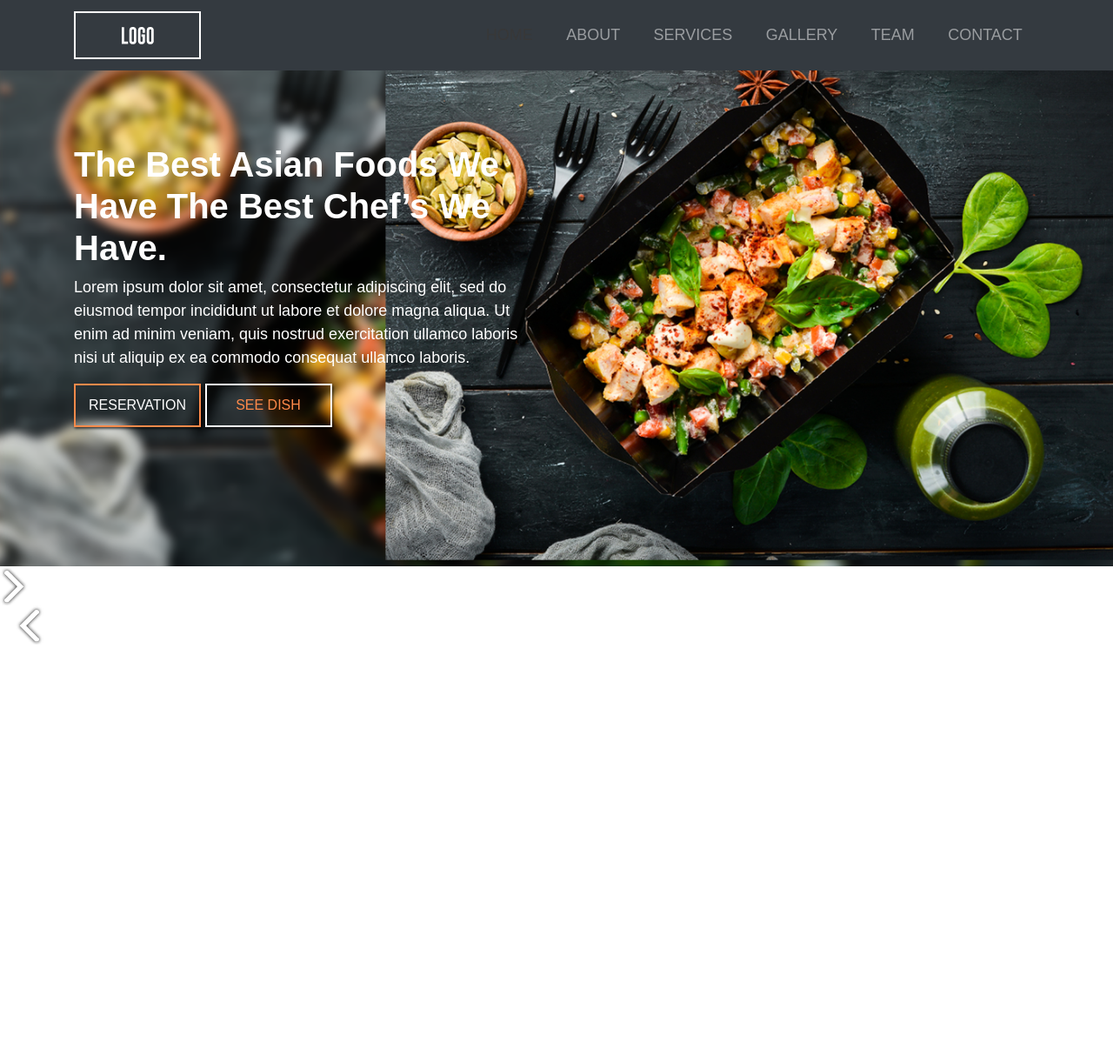
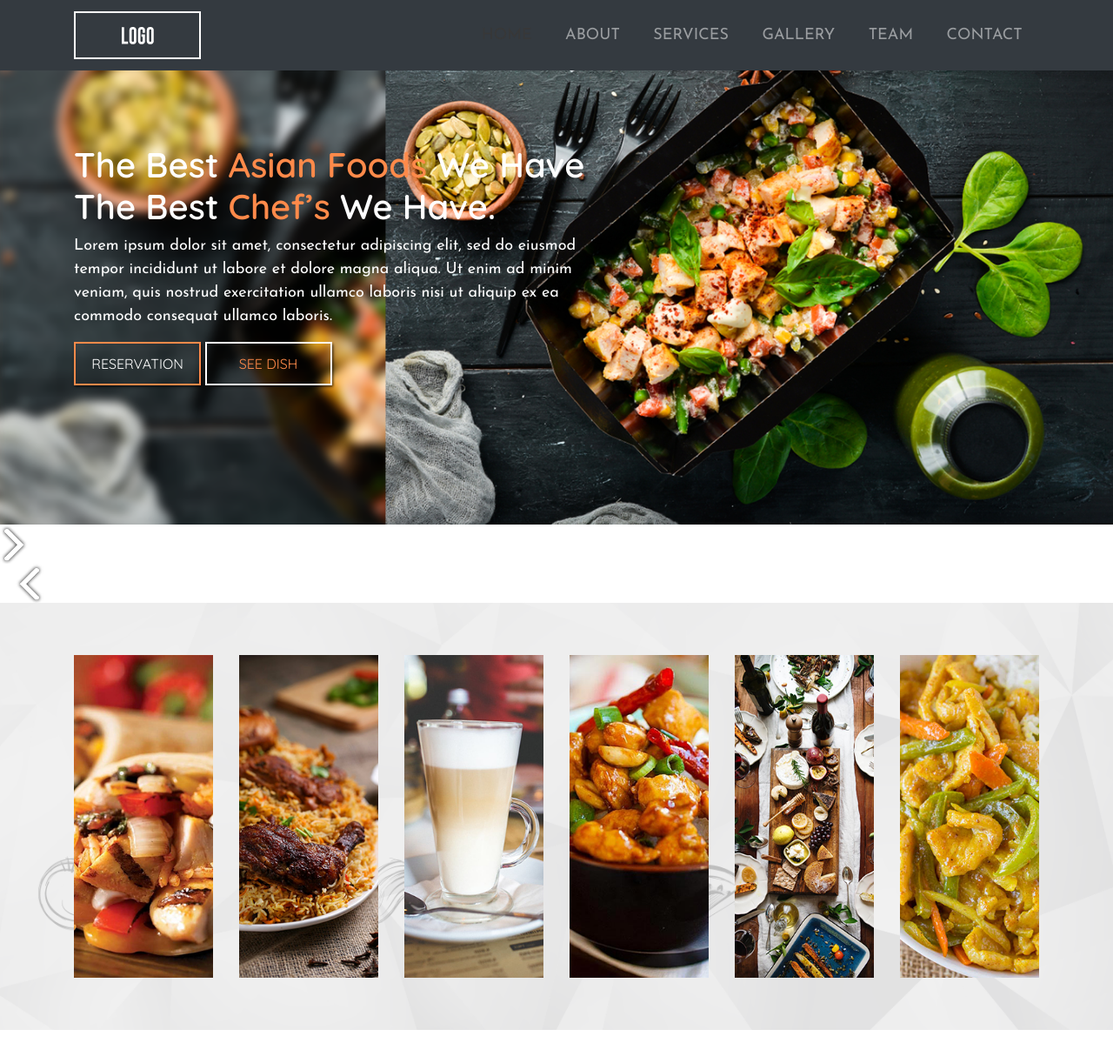
Before and after one commit to UsmanHaiderKhan/Resturant-12, a website: page app/index.html in a window 1280 px wide. Shown: the whole page at 87% size. Before the commit the page ends 800 px from the top, so only its background shows below. Drawn offline with Linux system fonts and the light colour scheme; files whose address does not match are found by name.

Commit message:
✨ Added : HTML Code structure for the story section

```diff
--- a/app/assets/scss/style.scss
+++ b/app/assets/scss/style.scss
@@ -3,7 +3,7 @@
 @import "./commen-style";
 @import "navbar";
 @import "hero";
-// @import "about";
+@import "story";
 // @import "footer";
 //@extend
 // @import "contact";
--- a/app/index.html
+++ b/app/index.html
@@ -8,6 +8,11 @@
     <title>Restaurant Theme | 12</title>
     <!-- <link rel="stylesheet" href="assets/font/flaticon.css" /> -->
     <!--build:css assets/css/styles.min.css -->
+    <link rel="preconnect" href="https://fonts.googleapis.com">
+    <link rel="preconnect" href="https://fonts.gstatic.com" crossorigin>
+    <link
+        href="https://fonts.googleapis.com/css2?family=Josefin+Sans:ital,wght@0,400;0,500;0,600;1,700&family=Quicksand:wght@300;400;500;600;700&display=swap"
+        rel="stylesheet">
     <link rel="stylesheet" href="assets/css/vendor/boostrap.min.css" />
     <link rel="stylesheet" href="assets/css/vendor/owl.carousel.min.css" />
     <link rel="stylesheet" href="assets/css/vendor/owl.theme.default.min.css" />
@@ -58,10 +63,11 @@
                 <div class="landing-image">
                     <div class="container">
                         <div class="row">
-                            <div class="col-lg-6">
+                            <div class="col-lg-7">
                                 <div class="content-setting">
-                                    <h2 class="main-banner-text">The Best Asian Foods We Have
-                                        The Best Chef’s We Have.</h2>
+                                    <h2 class="main-banner-text">The Best <span class="primary-color">Asian Foods</span>
+                                        We Have
+                                        The Best <span class="primary-color">Chef’s</span> We Have.</h2>
                                     <p class="mt-2 main-banner-desc">
                                         Lorem ipsum dolor sit amet, consectetur adipiscing elit, sed do eiusmod
                                         tempor incididunt ut labore et dolore magna aliqua. Ut enim ad
@@ -89,8 +95,33 @@
             </div>
         </div>
     </section>
+    <section id="story">
+        <div class="container">
+            <div class="row">
+                <div class="col-lg-2 col-md-4 col-sm-6">
+                    <img src="./assets/images/story/story-1.png" class="img-fluid" alt="">
+                </div>
+                <div class="col-lg-2 col-md-4 col-sm-6">
+                    <img src="./assets/images/story/story-2.png" class="img-fluid" alt="">
+                </div>
+                <div class="col-lg-2 col-md-4 col-sm-6">
+                    <img src="./assets/images/story/story-3.png" class="img-fluid" alt="">
+                </div>
+                <div class="col-lg-2 col-md-4 col-sm-6">
+                    <img src="./assets/images/story/story-4.png" class="img-fluid" alt="">
+                </div>
+                <div class="col-lg-2 col-md-4 col-sm-6">
+                    <img src="./assets/images/story/story-5.png" class="img-fluid" alt="">
+                </div>
+                <div class="col-lg-2 col-md-4 col-sm-6">
+                    <img src="./assets/images/story/story-6.png" class="img-fluid" alt="">
+                </div>
 
+            </div>
+        </div>
+    </section>
 
+    <section class="mt-300"></section>
 
     <!-- Home  -->
 
```
